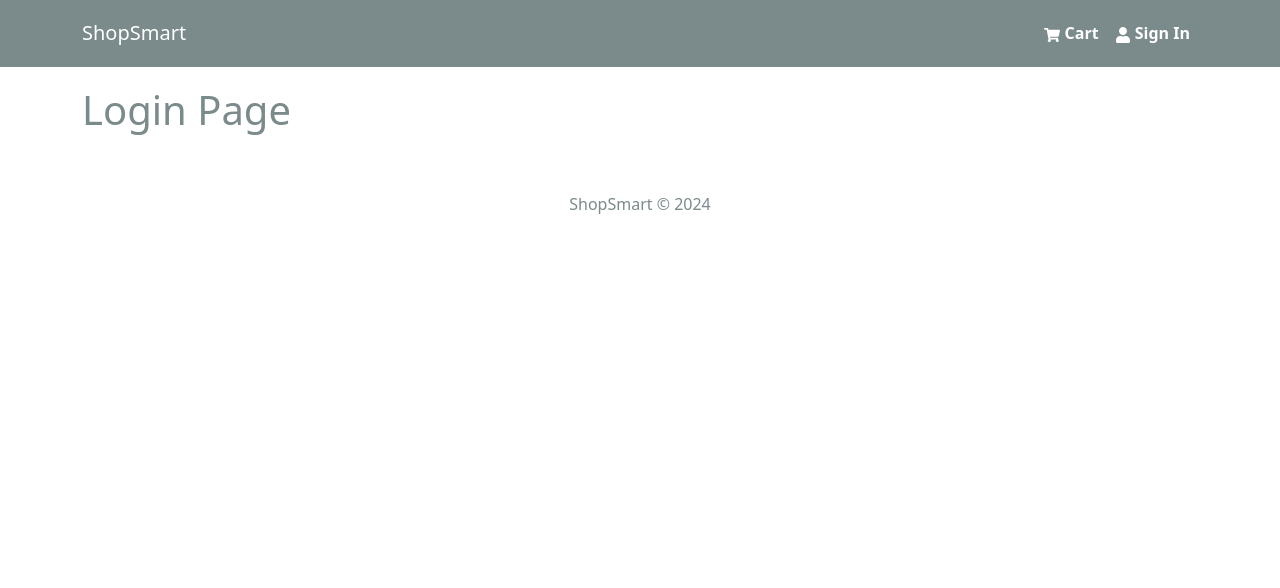
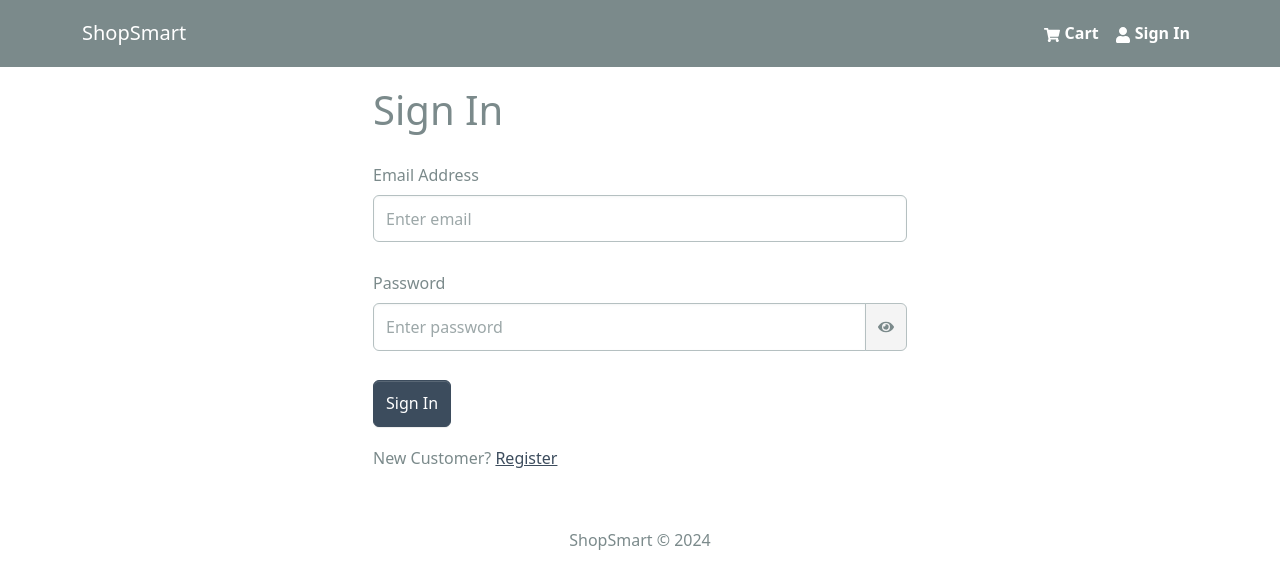
Before and after one commit to firdavs9777/react_setup_typescript, a React (Create React App) app: page /login in a window 1280 px wide. Shown: the top 588 px of the page. Built offline with nearby package versions, Linux system fonts and the light colour scheme.

Commit message:
Until Logout Functionality added

```diff
--- a/package.json
+++ b/package.json
@@ -13,6 +13,8 @@
     "@types/react": "^18.2.74",
     "@types/react-dom": "^18.2.23",
     "@types/react-redux": "^7.1.33",
+    "@types/react-router-bootstrap": "^0.26.6",
+    "@types/react-toastify": "^4.1.0",
     "@types/redux": "^3.6.0",
     "axios": "^1.7.2",
     "bootstrap": "^5.3.3",
@@ -21,8 +23,10 @@
     "react-dom": "^18.2.0",
     "react-icons": "^5.2.1",
     "react-redux": "^9.1.2",
+    "react-router-bootstrap": "^0.26.2",
     "react-router-dom": "^6.23.1",
     "react-scripts": "5.0.1",
+    "react-toastify": "^10.0.5",
     "redux": "^5.0.1",
     "typescript": "^4.9.5",
     "web-vitals": "^2.1.4"
--- a/src/App.tsx
+++ b/src/App.tsx
@@ -75,7 +75,8 @@ import Footer from './components/Footer/Footer';
 import Header from './components/Header/Header'
 import { Container } from 'react-bootstrap';
 import { Outlet } from 'react-router-dom';
-
+import { ToastContainer } from 'react-toastify';
+import 'react-toastify/dist/ReactToastify.css';
 const App = () => {
   return (
     <>
@@ -86,6 +87,7 @@ const App = () => {
         </Container>
       </main>
       <Footer/>
+      <ToastContainer/>
     </>
   )
 }
--- /dev/null
+++ b/src/components/Auth/FormContainer.tsx
@@ -0,0 +1,18 @@
+import React, { FC } from "react";
+import { Container, Row, Col } from "react-bootstrap"
+
+interface FormProps {
+    children: React.ReactNode
+}
+const FormContainer: FC<FormProps> = ({ children }) => {
+    return (
+        <Container >
+            <Row className="justify-content-md-center">
+                <Col xs={12} md={6}>
+                    {children}
+                </Col>
+            </Row>
+        </Container>
+    )
+}
+export default FormContainer;
--- a/src/components/Auth/Login.tsx
+++ b/src/components/Auth/Login.tsx
@@ -1,11 +1,93 @@
-import React from "react";
+import React, { useState, useEffect } from "react";
+import { Link , useLocation, useNavigate} from "react-router-dom";
+import FormContainer from "./FormContainer";
+import { Button, Col, Form, InputGroup, Row } from "react-bootstrap";
+import { FaEye, FaEyeSlash } from "react-icons/fa";
+import { AuthInfo, useLoginUserMutation } from "../../slices/usersSlice";
+import { UseSelector, useDispatch ,useSelector} from "react-redux";
+import Loader from "../Loader";
+import {  setCredentials } from "../../slices/authSlice";
+import {toast} from 'react-toastify';
+
 
 const Login = () => {
+  const [email, setEmail] = useState("");
+  const [password, setPassword] = useState("");
+  const [showPass, setShowPass] = useState(false);
+
+  const dispatch = useDispatch();
+  const navigate = useNavigate();
+
+  const [loginUser, {isLoading}] = useLoginUserMutation();
+   const {userInfo} = useSelector((state:any)=> state.auth);
+   const {search} = useLocation();
+   const sp = new URLSearchParams(search);
+   const redirect = sp.get('redirect') || '/';
+
+   useEffect(() => {
+    if(userInfo)
+      {
+        navigate(redirect)
+      }
+   },[userInfo,redirect,userInfo]);
+
+   const submitHandler = async (e: React.FormEvent<HTMLFormElement>) => {
+    e.preventDefault();
+    try {
+      const userInfo = await loginUser({ email, password }).unwrap();
+     const ActionPayload: Response | any = userInfo;
+      dispatch(setCredentials({...ActionPayload}));
+      navigate(redirect)
+      // Handle successful login (e.g., redirect to dashboard, store token in localStorage, etc.)
+    } catch (error: any) {
+      toast(error.data.message || error.error) ;
+      // Handle login error (e.g., show error message)
+    }
+
+  };
+  const clickHandler = () => {
+    setShowPass((prev) => !prev);
+  };
   return (
-    <div>
-<h1>Login Page</h1>
-    </div>
+    <FormContainer>
+      <h1>Sign In</h1>
+      <Form onSubmit={submitHandler}>
+        <Form.Group controlId="email" className="my-4">
+          <Form.Label>Email Address</Form.Label>
+          <Form.Control
+            type="email"
+            placeholder="Enter email"
+            value={email}
+            onChange={(e) => setEmail(e.target.value)}
+          ></Form.Control>
+        </Form.Group>
+        <Form.Group controlId="email" className="my-4">
+          <Form.Label>Password</Form.Label>
+          <InputGroup>
+            <Form.Control
+              type={showPass ? "text" : "password"}
+              placeholder="Enter password"
+              value={password}
+              onChange={(e) => setPassword(e.target.value)}
+            />
+            <InputGroup.Text onClick={clickHandler}>
+              {showPass ? <FaEyeSlash /> : <FaEye />}
+            </InputGroup.Text>
+          </InputGroup>
+        </Form.Group>
+        <Button disabled={isLoading} type='submit' variant='primary'>
+          Sign In
+        </Button>
+
+        {isLoading && <Loader />}
+        <Row className="py-3">
+          <Col>
+            New Customer? <Link to={ redirect ? `/register?redirect=${redirect}`: `/register`}>Register</Link>
+          </Col>
+        </Row>
+      </Form>
+    </FormContainer>
   );
-}
+};
 
 export default Login;
--- a/src/components/Header/Header.tsx
+++ b/src/components/Header/Header.tsx
@@ -1,11 +1,36 @@
 import React from 'react';
-import { Container, Navbar, Nav, Badge } from 'react-bootstrap';
+import { Container, Navbar, Nav, Badge, NavDropdown } from 'react-bootstrap';
 import { FaShoppingCart, FaUser } from 'react-icons/fa'
 import './Header.css'
 import { useSelector } from 'react-redux';
+import { LinkContainer } from 'react-router-bootstrap'
+import { useLogoutUserMutation } from '../../slices/usersSlice';
+import { useDispatch } from 'react-redux';
+import { useNavigate } from 'react-router-dom';
+import { RootState } from '../../store/index'
+
+import {logout} from '../../slices/authSlice'
 
 const Header = () => {
-  const cart  = useSelector((state: any) => state.cart.cartItems);
+  const cart = useSelector((state: RootState) => state.cart.cartItems);
+  const userInfo = useSelector((state: any) => state.auth.userInfo);
+
+  const navigate = useNavigate();
+  const dispatch = useDispatch();
+
+  const [logoutApiCall] = useLogoutUserMutation();
+
+
+  const logoutHandler = async () => {
+    try {
+      logoutApiCall({  userInfo }).unwrap();
+      dispatch(logout(userInfo)); // Corrected dispatch call without passing userInfo
+      navigate('/login');
+    }
+    catch (error: any) {
+      alert(error.message);
+    }
+  };
   return (
     <header>
       <Navbar bg='dark' variant='dark' expand="md" collapseOnSelect>
@@ -14,13 +39,32 @@ const Header = () => {
           <Navbar.Toggle aria-controls='basic-navbar-nav' />
           <Navbar.Collapse id='basic-navbar-nav'>
             <Nav className='w-100 justify-content-center justify-content-md-end'>
-              <Nav.Link href='/cart' className='custom-nav-link'><FaShoppingCart /> Cart {cart.length > 0 && (
-                <Badge pill bg='success' style={{marginLeft: '5px'}}>
-                   {cart.length}
-                </Badge>
+              <LinkContainer to='/cart'>
+                <Nav.Link className='custom-nav-link'><FaShoppingCart /> Cart {cart.length > 0 && (
+                  <Badge pill bg='success' style={{ marginLeft: '5px' }}>
+                    {cart.length}
+                  </Badge>
+                )}
+                </Nav.Link>
+              </LinkContainer>
+
+              {userInfo ? (
+                <>
+                  <NavDropdown title={`${userInfo.name}`} id="username">
+                    <LinkContainer to='/profile'>
+                      <NavDropdown.Item>
+                        Profile
+                      </NavDropdown.Item>
+                    </LinkContainer>
+                    <NavDropdown.Item onClick={logoutHandler}>
+                      Logout
+                    </NavDropdown.Item>
+                  </NavDropdown>
+                </>
+              ) : (
+                  <Nav.Link  href='/login' className='custom-nav-link'><FaUser /> Sign In</Nav.Link>
               )}
-              </Nav.Link>
-              <Nav.Link href='/login' className='custom-nav-link'><FaUser /> Sign In</Nav.Link>
+
             </Nav>
           </Navbar.Collapse>
         </Container>
--- a/src/constants.ts
+++ b/src/constants.ts
@@ -3,3 +3,7 @@ export const PRODUCTS_URL = '/api/v1/products';
 export const ORDERS_URL = '/api/v1/users';
 export const USERS_URL = '/api/v1/orders';
 export const PAYPAL_URL = '/api/v1/paypal';
+export const LOGIN_URL = '/api/v1/users/login';
+export const REGISTER_URL = '/api/v1/users/register';
+export const LOGOUT_URL = '/api/v1/users/logout';
+export const USER_PROFILE_URL = '/api/v1/users/profile';
--- /dev/null
+++ b/src/slices/authSlice.ts
@@ -0,0 +1,65 @@
+import { createSlice, PayloadAction } from "@reduxjs/toolkit";
+import { updateCart } from "../utils/cartUtils";
+
+// Define the type for a cart item
+interface CartItem {
+  _id: string;
+  price: number;
+  qty: number;
+  name: string;
+  image: string;
+  countInStock: number;
+  // Add other properties as needed
+}
+
+// Define the type for the state
+export interface UserType {
+    _id: string,
+    name: string,
+    email: string,
+    password: string,
+    isAdmin?: boolean,
+    __v?: number,
+    createdAt?: string,
+    updatedAt?: string,
+    matchPassword?: (arg1: string) => Promise<boolean>
+    save: () => Promise<UserType>
+  }
+  export interface Response
+  {
+    name?: string,
+    data?: UserType,
+    token: string,
+    message:string
+
+  }
+
+
+// Get the initial state from localStorage or use a default value
+const initialState = {
+    userInfo: localStorage.getItem("userInfo")
+    ? JSON.parse(localStorage.getItem("userInfo") as string)
+    :  null
+}
+
+
+
+const authSlice = createSlice({
+  name: "auth",
+  initialState,
+  reducers: {
+       setCredentials:(state,action: PayloadAction<Response>) => {
+        state.userInfo = action.payload;
+        localStorage.setItem('userInfo', JSON.stringify(action.payload));
+       },
+       logout: (state, action) => {
+        state.userInfo = null;
+        // NOTE: here we need to also remove the cart from storage so the next
+        // logged in user doesn't inherit the previous users cart and shipping
+        localStorage.clear();
+      },
+  },
+});
+
+export const { setCredentials, logout } = authSlice.actions;
+export default authSlice.reducer;
--- /dev/null
+++ b/src/slices/usersSlice.ts
@@ -0,0 +1,52 @@
+import { USER_PROFILE_URL,LOGOUT_URL, REGISTER_URL, LOGIN_URL} from "../constants";
+import { apiSlice } from "./apiSlice";
+
+
+export interface AuthInfo
+{
+    name?:string;
+    email: string;
+    password: string;
+}
+
+export const usersApiSlice  = apiSlice.injectEndpoints({
+    endpoints: (builder: any)=> ({
+        loginUser: builder.mutation({
+            query: (data: AuthInfo)=> ({
+                url:`${LOGIN_URL}`,
+                method: 'POST',
+                body: data
+            }),
+            keepUnusedDataFor: 5
+        }),
+        // registerUser: builder.query({
+        //     query: (data: AuthInfo)=> ({
+        //         url:`${REGISTER_URL}`,
+        //         method:'POST',
+        //         body: data
+        //     }),
+        //     keepUnusedDataFor: 5
+        // }),
+        // getUserProfile: builder.query({
+        //     query: () => ({
+        //         url: USER_PROFILE_URL,
+        //     }),
+        //     keepUnusedDataFor: 5
+        // }),
+
+        logoutUser: builder.mutation({
+            query: ()=> ({
+                url:`${LOGOUT_URL}`,
+                method:'POST'
+            }),
+            keepUnusedDataFor: 5
+        }),
+        // updateUser: builder.query({
+        //     query: (productId: string)=> ({
+        //         url:`${PRODUCTS_URL}/${productId}`
+        //     }),
+        //     keepUnusedDataFor: 5
+        // }),
+    })
+});
+export const { useLoginUserMutation,useLogoutUserMutation } = usersApiSlice;
```
Also changed, not shown: src/store/index.ts (+5 -3 lines), 1 other file (tests, documents, lock files or other folders).
